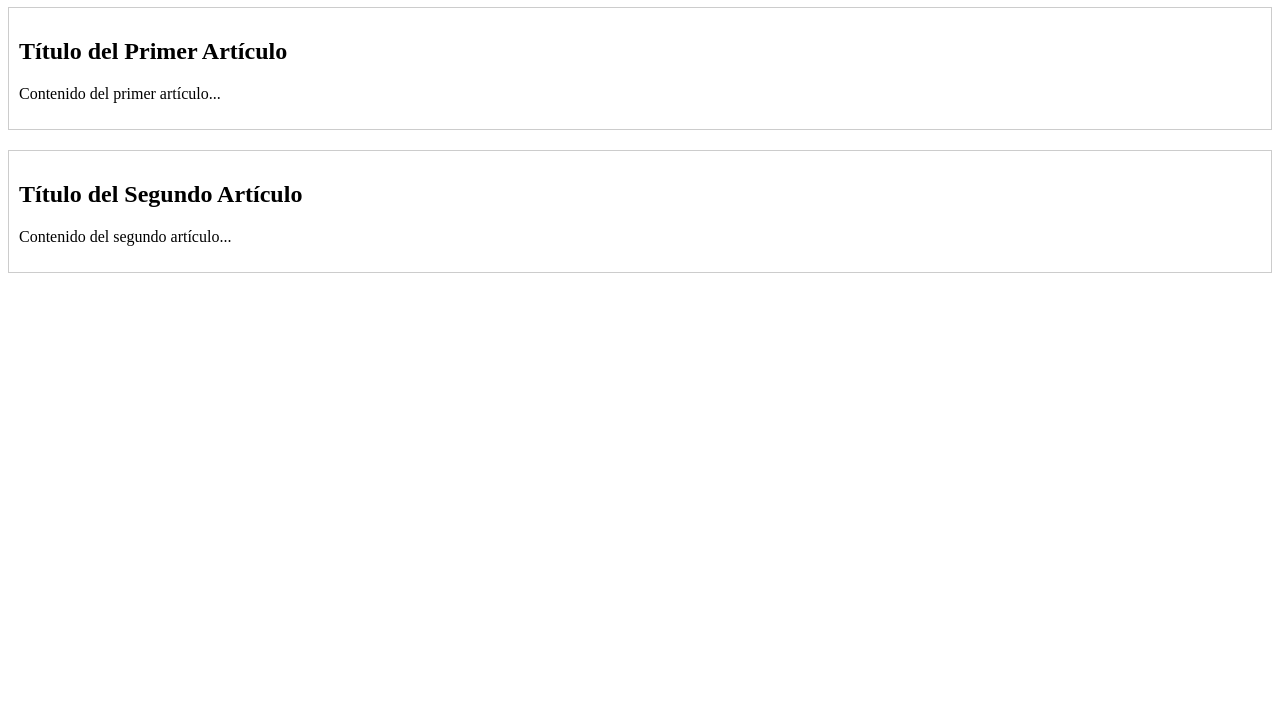
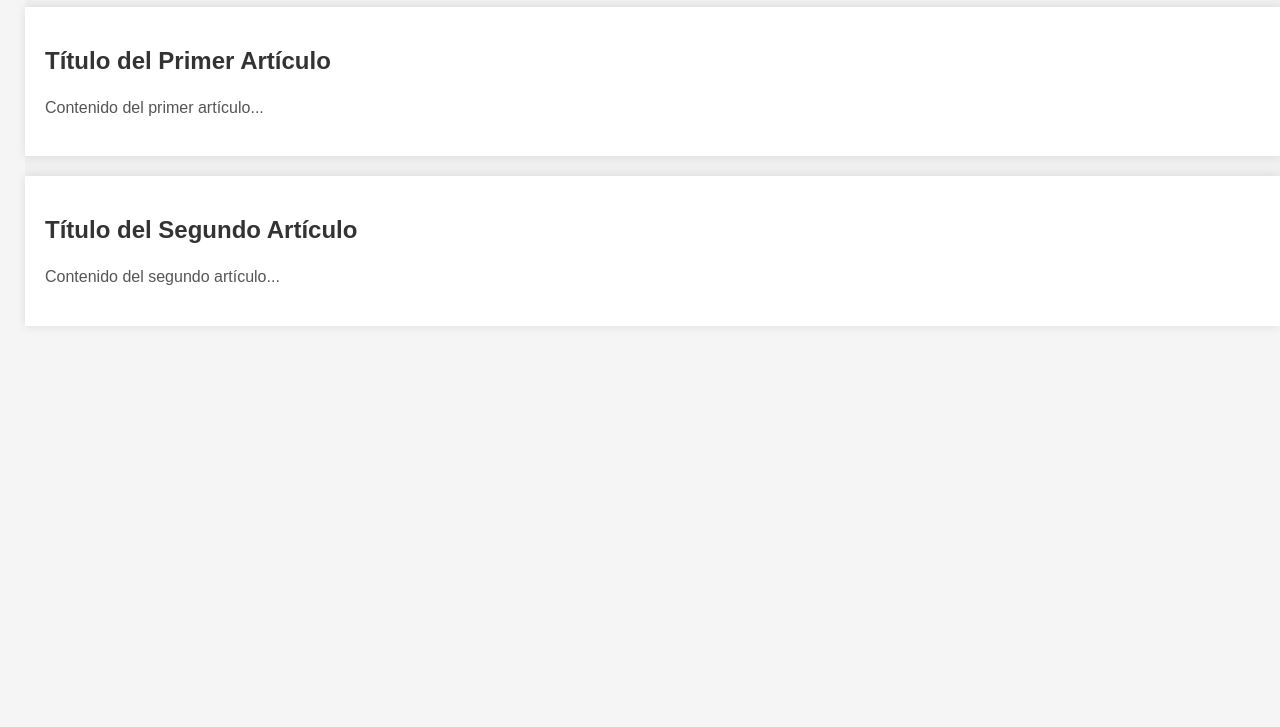
Before and after one commit to MarcosBeasSanchez/Periodico, a plain HTML site: page salud.html in a window 1280 px wide. Shown: the part 73-800 px from the top of the page. Drawn offline with Linux system fonts and the light colour scheme.

Commit message:
squash de rama PRUEBA a rama MAIN con todos los archivos

```diff
--- a/estilos.css
+++ b/estilos.css
@@ -0,0 +1,39 @@
+html{
+    background-color: whitesmoke;
+    margin-left: 25px;
+}
+body {
+    margin: 0;
+    padding: 0;
+    font-family: Arial, sans-serif;
+    background-color: #f0f0f0;
+}
+
+/* Estilos para el contenedor principal */
+.articulo {
+    margin: 20px auto;
+    padding: 20px;
+    background-color: #fff;
+    box-shadow: 0 0 10px rgba(0, 0, 0, 0.1);
+}
+
+/* Estilos para los encabezados */
+h1, h2, h3 {
+    color: #333;
+}
+
+/* Estilos para los párrafos */
+p {
+    color: #555;
+    line-height: 1.6;
+}
+
+/* Estilos para los enlaces */
+a {
+    color: green;
+    text-decoration: none;
+}
+
+a:hover {
+    text-decoration: underline;
+}
--- a/salud.html
+++ b/salud.html
@@ -4,13 +4,8 @@
     <meta charset="UTF-8">
     <meta name="viewport" content="width=device-width, initial-scale=1.0">
     <title>Salud</title>
-    <style>
-        .articulo {
-            border: 1px solid #ccc;
-            padding: 10px;
-            margin-bottom: 20px;
-        }
-    </style>
+    <link rel="stylesheet" href="estilos.css">
+
 </head>
 <body>
 
```
Also changed, not shown: deportes.html (+2 -7 lines), economia.html (+2 -7 lines), index.html (+5 -3 lines), internacional.html (+1 -7 lines), sociedad.html (+2 -7 lines), tecnologia.html (+2 -7 lines).
